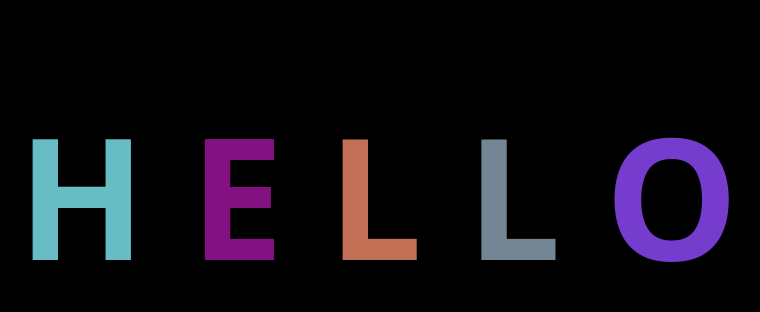
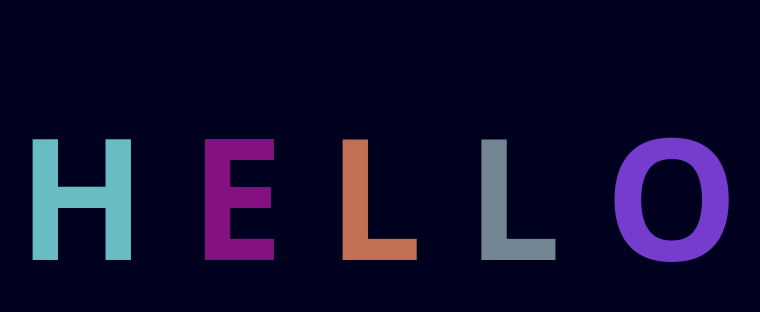
Before and after one commit to johanfortus/AnimatedTextGitDemo, a plain HTML site: page index.html in a window 1280 px wide. Shown: the part 214-526 px from the top of the page, without its empty margins (262-1022 px from the left). Drawn offline with Linux system fonts and the light colour scheme.

Commit message:
added background color

```diff
--- a/style.css
+++ b/style.css
@@ -3,7 +3,7 @@ body{
     justify-content: center;
     align-items: center;
     height: 100vh;
-    background-color: black;
+    background-color: rgb(0, 0, 31);
 }
 h1{
     font-size: 10.5rem;
```
